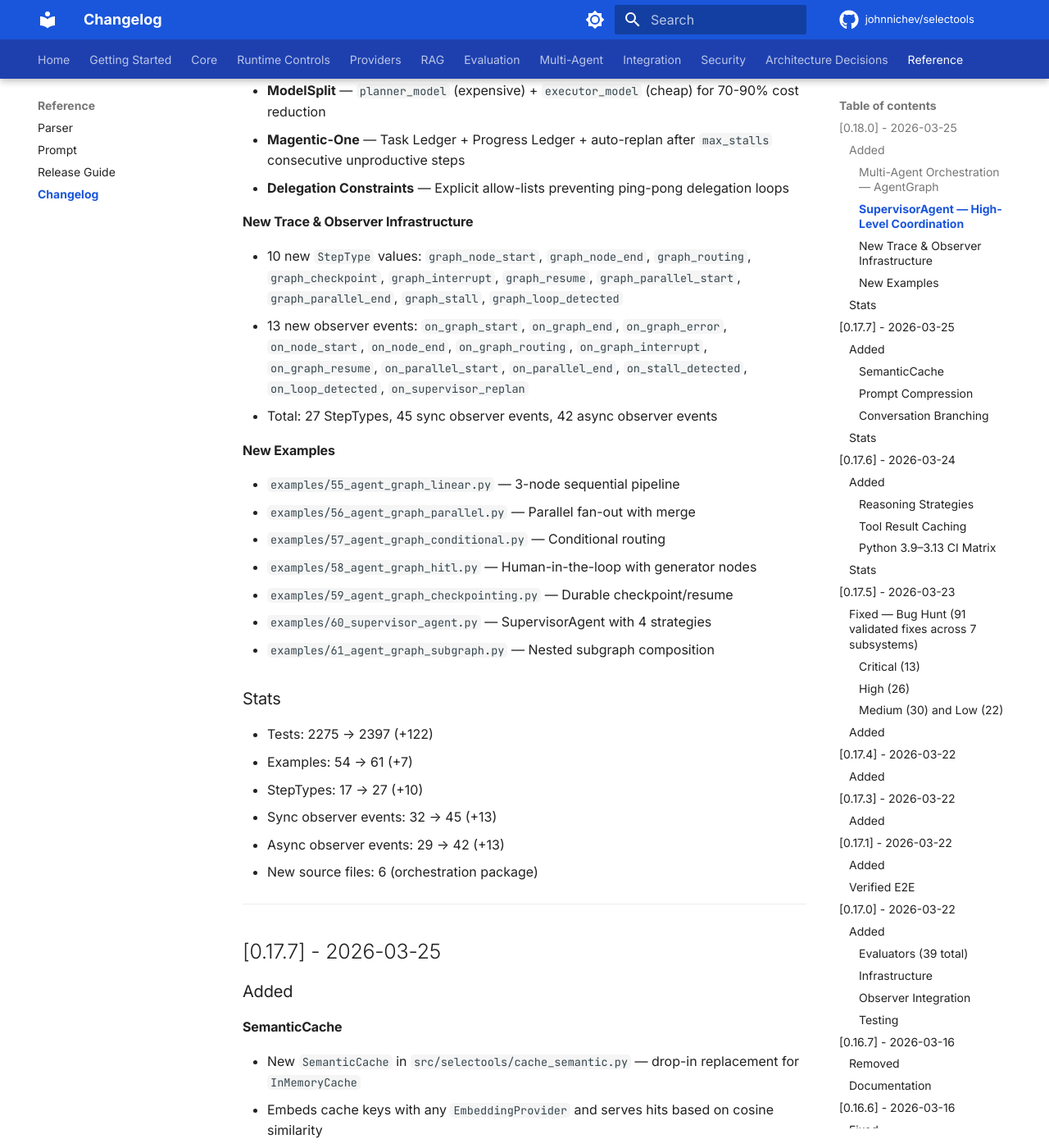
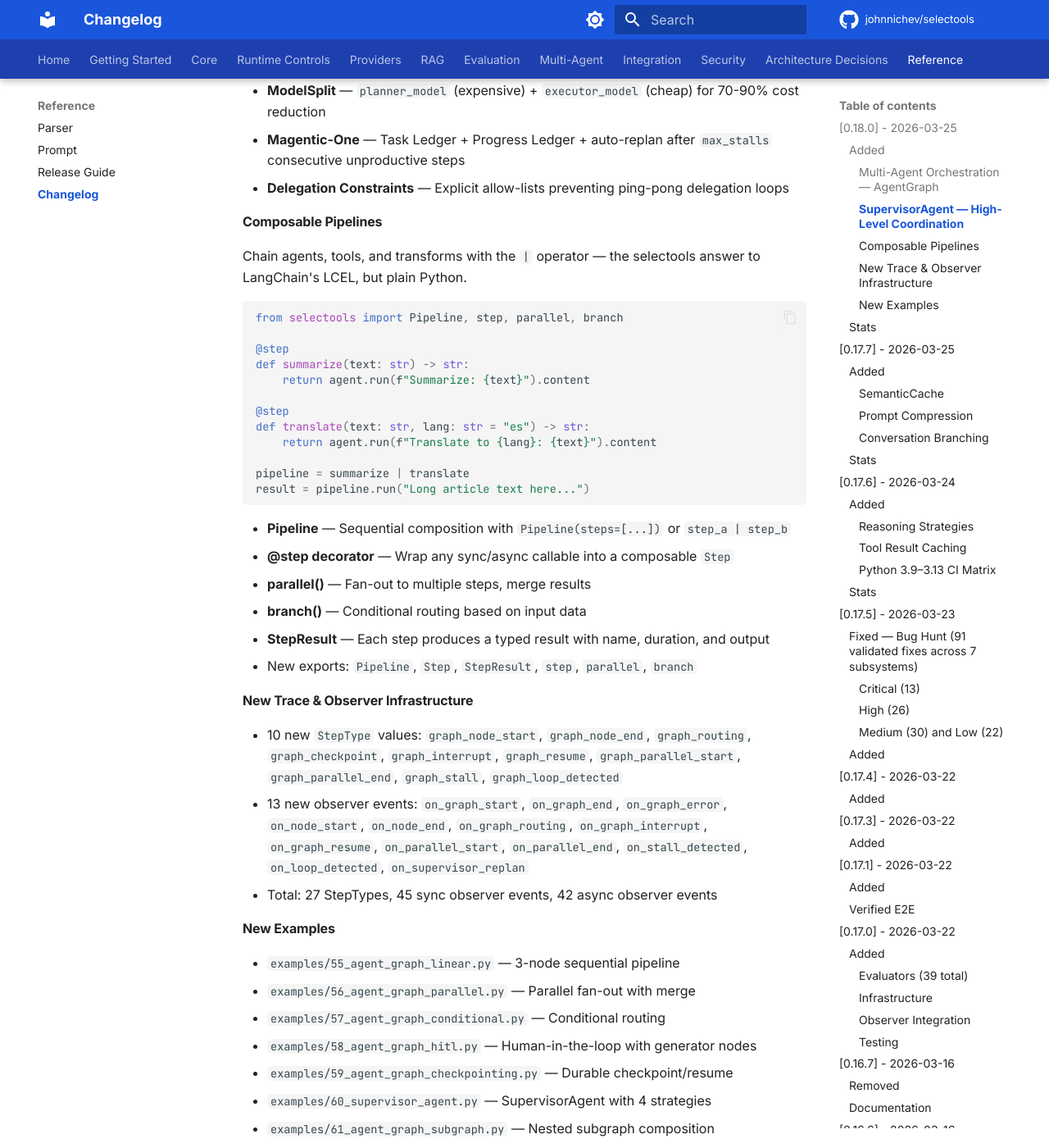
Before and after one commit to johnnichev/selectools, an MkDocs documentation site: the page built from docs/CHANGELOG.md, in a window 1280 px wide and 1400 px high, scrolled down 1582 px. Shown: the whole window at 82% size. Built offline with MkDocs 1.6.1 and Material for MkDocs 9.7.7, drawn with Linux system fonts in a browser that asks for light colours; comment, search, counter and statistics services are not loaded; the version menu is left out; some of the changed text lies outside the part shown.

Commit message:
docs: update all docs for v0.18.0 release (orchestration + pipelines)
- CLAUDE.md: added pipeline.py to tree, test count 2435, roadmap updated
- README.md: test count 2435, composable pipelines in What's New + features
- CHANGELOG.md: added composable pipelines section, 35 bug fixes, stats
- docs/index.md: test count 2435, pipeline in feature table + learning path
- ROADMAP.md: v0.18.0 includes pipelines, v0.18.x now "Advanced Composition"
- landing/index.html: test 2435, composable pipelines card, pills updated
- mkdocs build: clean (no warnings)

````diff
--- a/docs/CHANGELOG.md
+++ b/docs/CHANGELOG.md
@@ -56,6 +56,32 @@
 - **Magentic-One** — Task Ledger + Progress Ledger + auto-replan after `max_stalls` consecutive unproductive steps
 - **Delegation Constraints** — Explicit allow-lists preventing ping-pong delegation loops
 
+#### Composable Pipelines
+
+Chain agents, tools, and transforms with the `|` operator — the selectools answer to LangChain's LCEL, but plain Python.
+
+```python
+from selectools import Pipeline, step, parallel, branch
+
+@step
+def summarize(text: str) -> str:
+    return agent.run(f"Summarize: {text}").content
+
+@step
+def translate(text: str, lang: str = "es") -> str:
+    return agent.run(f"Translate to {lang}: {text}").content
+
+pipeline = summarize | translate
+result = pipeline.run("Long article text here...")
+```
+
+- **Pipeline** — Sequential composition with `Pipeline(steps=[...])` or `step_a | step_b`
+- **@step decorator** — Wrap any sync/async callable into a composable `Step`
+- **parallel()** — Fan-out to multiple steps, merge results
+- **branch()** — Conditional routing based on input data
+- **StepResult** — Each step produces a typed result with name, duration, and output
+- New exports: `Pipeline`, `Step`, `StepResult`, `step`, `parallel`, `branch`
+
 #### New Trace & Observer Infrastructure
 
 - 10 new `StepType` values: `graph_node_start`, `graph_node_end`, `graph_routing`, `graph_checkpoint`, `graph_interrupt`, `graph_resume`, `graph_parallel_start`, `graph_parallel_end`, `graph_stall`, `graph_loop_detected`
@@ -74,12 +100,13 @@
 
 ### Stats
 
-- Tests: 2275 → 2397 (+122)
+- Tests: 2275 → 2435 (+160)
 - Examples: 54 → 61 (+7)
 - StepTypes: 17 → 27 (+10)
 - Sync observer events: 32 → 45 (+13)
 - Async observer events: 29 → 42 (+13)
-- New source files: 6 (orchestration package)
+- Bug fixes: 35
+- New source files: 7 (orchestration package + pipeline.py)
 
 ---
 
````
Also changed, not shown: CHANGELOG.md (+29 -2 lines), CLAUDE.md (+4 -3 lines), README.md (+36 -1 lines), ROADMAP.md (+19 -30 lines), docs/index.md (+4 -2 lines), 1 other file.
